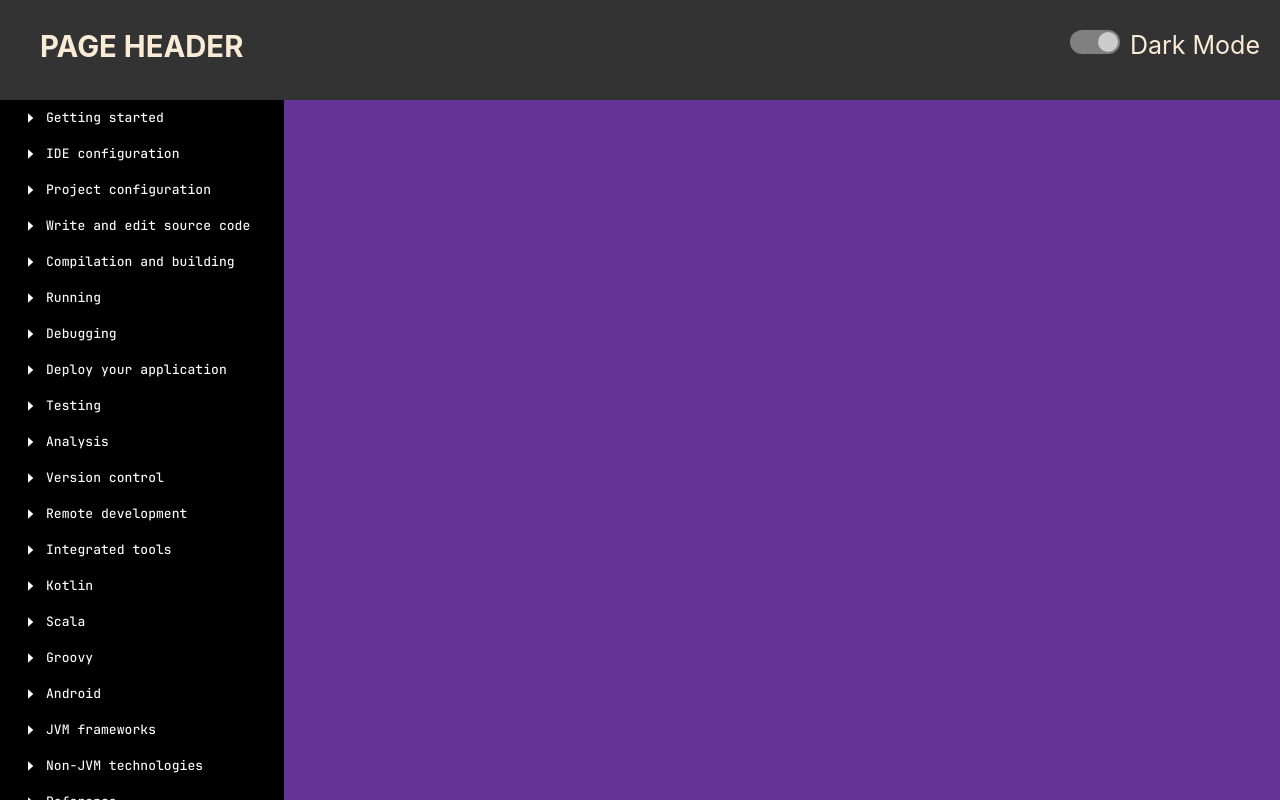
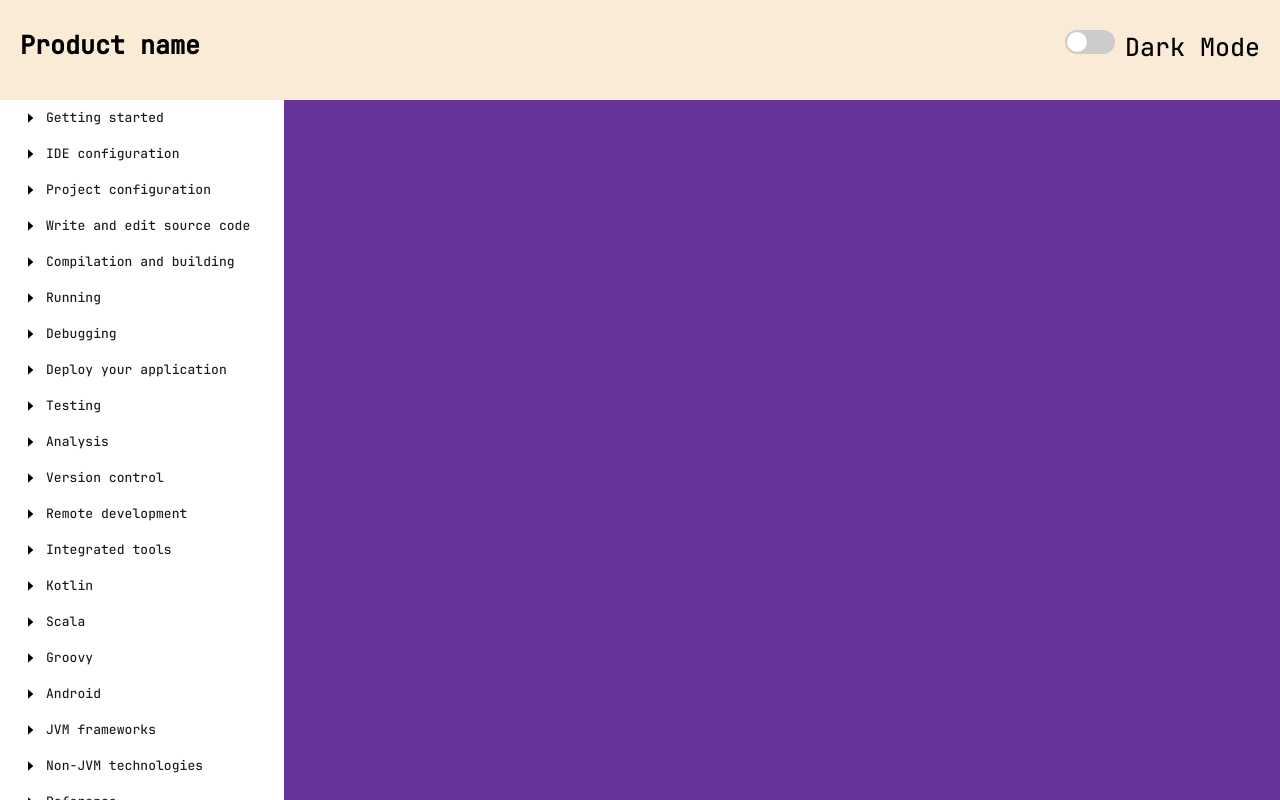
Before and after one commit to Mithc/table_of_content, a React (Create React App) app: page / in a window 1280 px wide. Built offline with nearby package versions, Linux system fonts and the light colour scheme; data requests are answered from the project's data file; the HTML template or start-up script is replaced by a standard one.

Commit message:
[007-2] implemented major part of design requirements.

```diff
--- a/src/App.scss
+++ b/src/App.scss
@@ -14,7 +14,12 @@
         justify-content: space-between;
 
         .header-text {
-            margin-left: 20px;
+            color: var(--dark-text-hard, var(--text-icon-hard-inverted, #000));
+            font-feature-settings: 'clig' off, 'liga' off;
+            font-size: 25px;
+            font-style: normal;
+            font-weight: 600;
+            line-height: 24px;
             transition: color 0.3s ease-in-out;
             padding-left: 20px;
         }
--- a/src/App.tsx
+++ b/src/App.tsx
@@ -1,18 +1,22 @@
-import React, {type JSX, useState} from 'react'
+import React, { type JSX, useState } from 'react'
 import './App.scss'
 import Sidebar from './components/Sidebar'
-import {Theme, ThemeContext} from './context/ThemeContext'
+import { Theme, ThemeContext } from './context/ThemeContext'
 
 function App(): JSX.Element {
-    const [theme, setTheme] = useState<Theme>('dark')
+    const [theme, setTheme] = useState<Theme>(() => {
+        console.log(localStorage.getItem('theme'))
+        return (localStorage.getItem('theme') || 'light') as Theme
+    })
     const toggleTheme = () => {
-        setTheme(theme === 'dark' ? 'light' : 'dark')
+        setTheme(theme === 'dark' ? 'light' : 'dark') // todo
+        localStorage.setItem('theme', theme)
     }
     return (
         <ThemeContext.Provider value={theme}>
             <div className={`app-container ${theme}`}>
                 <header className="header">
-                    <h3 className="header-text">PAGE HEADER</h3>
+                    <h4 className="header-text">Product name</h4>
 
                     {/*Could be moved to another component*/}
                     <div className="theme-switch">
@@ -28,7 +32,7 @@ function App(): JSX.Element {
                     </div>
                 </header>
                 <div className="body-container">
-                    <Sidebar/>
+                    <Sidebar />
                     <></>
                 </div>
             </div>
--- a/src/components/Icon.scss
+++ b/src/components/Icon.scss
@@ -1,7 +1,7 @@
 svg {
-  transition: transform 0.2s ease-in-out;
+    transition: transform 0.2s ease-out;
 
-  &.rotate-90 {
-    transform: rotate(90deg);
-  }
+    &.rotate-90 {
+        transform: rotate(90deg);
+    }
 }
--- a/src/components/Sidebar.scss
+++ b/src/components/Sidebar.scss
@@ -3,3 +3,23 @@
     height: calc(100vh - 100px);
     overflow-x: hidden;
 }
+
+.dark {
+    ::-webkit-scrollbar {
+        width: 12px;
+    }
+
+    ::-webkit-scrollbar-track {
+        background: #333;
+    }
+
+    ::-webkit-scrollbar-thumb {
+        background: #666;
+        border-radius: 6px;
+    }
+
+    * {
+        scrollbar-width: thin;
+        scrollbar-color: #666 #333;
+    }
+}
--- a/src/components/Sidebar.tsx
+++ b/src/components/Sidebar.tsx
@@ -1,11 +1,14 @@
-import React from 'react'
+import React, { useContext } from 'react'
 import Tree from './Tree'
 import './Sidebar.scss'
+import { ThemeContext } from '../context/ThemeContext'
 
 const Sidebar: React.FC = () => {
+    const theme = useContext(ThemeContext)
+
     return (
-        <div className={'sidebar'}>
-            <Tree></Tree>
+        <div className={`sidebar ${theme}`}>
+            <Tree />
         </div>
     )
 }
--- a/src/components/TreeNode.scss
+++ b/src/components/TreeNode.scss
@@ -1,6 +1,5 @@
 .parent-node {
     display: flex;
-  //width: 284px;
     padding: 8px 22px;
     align-items: center;
     gap: 4px;
@@ -9,15 +8,11 @@
     transition: background-color 0.3s ease-in-out;
 
     &:hover {
-    background: var(--background-light-grey-5, #F4F4F4);
+        background: var(--background-light-grey-5, #f4f4f4);
     }
 
     &:focus {
-    border: 1px solid var(--light-primary, #6B57FF);
-  }
-
-  &.active {
-    background: var(--light-primary, #6B57FF);
+        border: 1px solid var(--light-primary, #6b57ff);
     }
 
     &.level {
@@ -26,24 +21,32 @@
         align-items: flex-start;
         gap: 4px;
 
-    @for $i from 0 through 3 {
+        @for $i from 0 through 4 {
             &#{$i} {
                 padding: 8px 22px;
                 @if $i > 0 {
                     width: 240px - 16px * $i;
                     padding-left: 22px + 16px * $i;
+                    background: var(--background-light-grey-5, #f4f4f4);
                 }
             }
         }
     }
 
+    &.lastActive {
+        background: var(--ui-solid-for-both-themes-grey-10, #e8e8e8);
+    }
+
+    &.active {
+        background: var(--light-primary, #6b57ff);
+    }
+
     .node-title {
         margin-left: 4px;
         flex: 1 0 0;
-    color: var(--text-icon-hard, #19191C);
+        color: var(--text-icon-hard, #19191c);
         font-variant-numeric: lining-nums tabular-nums;
         font-feature-settings: 'clig' off, 'liga' off;
-    font-family: JetBrains Sans, sans-serif;
         font-size: 13px;
         font-style: normal;
         font-weight: 400;
@@ -53,6 +56,23 @@
     }
 
     &.dark {
+        &.level {
+            @for $i from 0 through 4 {
+                &#{$i} {
+                    @if $i > 0 {
+                        background: var(
+                            --ui-solid-for-both-themes-grey-95,
+                            #252527
+                        );
+                    }
+                }
+            }
+        }
+
+        &.lastActive {
+            background: var(--ui-solid-for-both-themes-grey-90, #303033);
+        }
+
         .node-title {
             color: #fff;
         }
@@ -62,11 +82,11 @@
         }
 
         &:focus {
-      border: 1px solid var(--dark-primary, #7B61FF);
+            border: 1px solid var(--dark-primary, #7b61ff);
         }
 
         &.active {
-      background: var(--light-primary, #6B57FF);
+            background: var(--light-primary, #6b57ff);
         }
     }
 }
--- a/src/components/TreeNode.tsx
+++ b/src/components/TreeNode.tsx
@@ -9,6 +9,7 @@ interface TreeNodeProps {
     treeData: PageList
     activeNodeId: string | null
     setActiveNode: (id: string) => void
+    lastActive?: boolean
 }
 
 const TreeNode: React.FC<TreeNodeProps> = ({
@@ -16,6 +17,7 @@ const TreeNode: React.FC<TreeNodeProps> = ({
     treeData,
     activeNodeId,
     setActiveNode,
+    lastActive = false,
 }: TreeNodeProps) => {
     const theme = useContext(ThemeContext)
 
@@ -31,21 +33,26 @@ const TreeNode: React.FC<TreeNodeProps> = ({
                     setActiveNode(node.id)
                     toggleExpand()
                 }}
-                className={`parent-node ${
-                    activeNodeId === node.id ? 'active' : ''
-                } level${node.level} ${theme}`}
+                className={`parent-node
+                ${activeNodeId === node.id ? 'active' : ''}
+                ${lastActive ? 'lastActive' : ''}
+                level${node.level}
+                ${theme}`}
             >
                 {node.pages?.length && (
                     <Icon
-                        active={activeNodeId === node.id}
-                        fill={theme === 'dark' ? '#fff' : '#000000'}
-                    /> //todo
+                        active={expanded}
+                        fill={
+                            theme !== 'dark' && activeNodeId !== node.id
+                                ? '#000'
+                                : '#fff'
+                        }
+                    />
                 )}
                 <span className="node-title">{node.title}</span>
             </div>
-            {expanded && (
-                <div className="child-node">
-                    {node.pages?.length &&
+            {expanded &&
+                node.pages?.length &&
                 node.pages.map((childrenNode: string) => {
                     return (
                         <TreeNode
@@ -54,11 +61,14 @@ const TreeNode: React.FC<TreeNodeProps> = ({
                             key={treeData[childrenNode].id}
                             activeNodeId={activeNodeId}
                             setActiveNode={setActiveNode}
+                            lastActive={
+                                activeNodeId === node.id &&
+                                expanded &&
+                                node.level > 0
+                            }
                         ></TreeNode>
                     )
                 })}
-                </div>
-            )}
         </>
     )
 }
--- a/src/index.css
+++ b/src/index.css
@@ -1,10 +1,8 @@
 body {
     margin: 0;
-    font-family: -apple-system, BlinkMacSystemFont, 'Segoe UI', 'Roboto',
-        'Oxygen', 'Ubuntu', 'Cantarell', 'Fira Sans', 'Droid Sans',
-        'Helvetica Neue', sans-serif;
     -webkit-font-smoothing: antialiased;
     -moz-osx-font-smoothing: grayscale;
+    font-family: JetBrains Sans, sans-serif;
 }
 
 code {
```
Also changed, not shown: src/components/Tree.scss (indentation only), 1 other file (tests, documents, lock files or other folders). Lines whose indentation alone changed are shown as unchanged.
